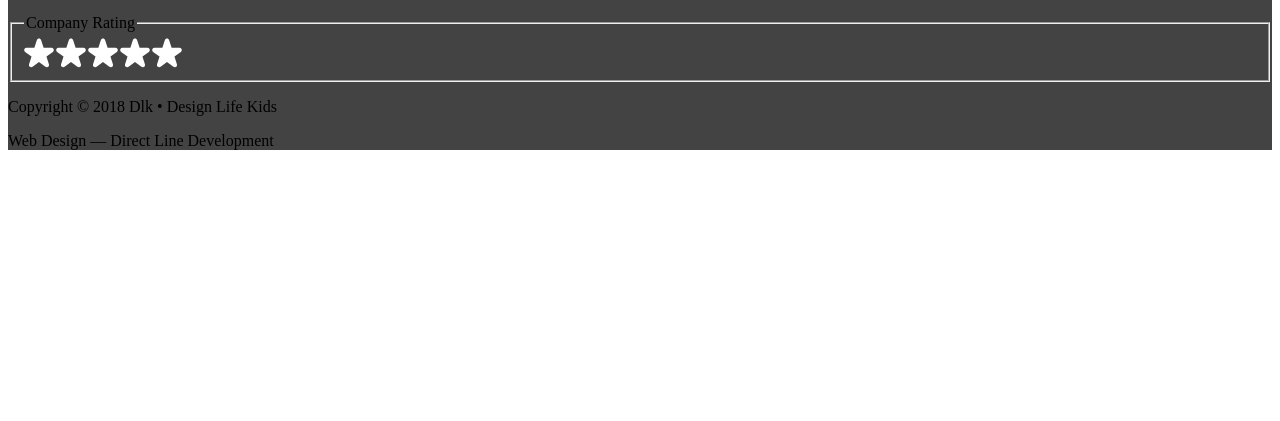
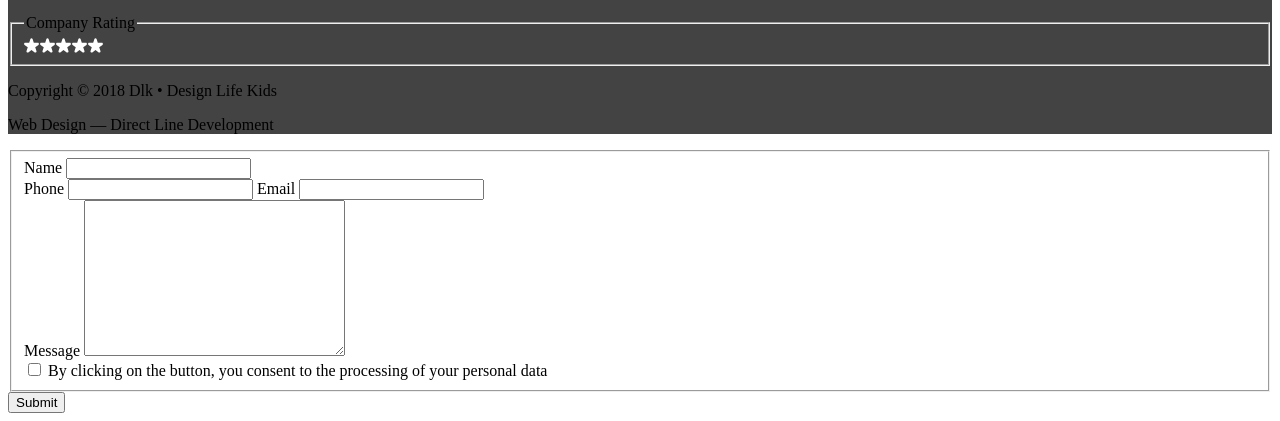
Before and after one commit to dl-academy-edu/yo-konstantinova-lydia, a plain HTML site: page index.html in a window 1280 px wide. Shown: the part 4028-4449 px from the top of the page. Before the commit the page ends 4194 px from the top, so only its background shows below. Drawn offline with Linux system fonts and the light colour scheme.

Commit message:
upd: footer
исправила звездочки до нужных размеров, начала прописывать общие стили

```diff
--- a/style.css
+++ b/common.css
@@ -4,10 +4,10 @@
 
 .rating_group{
     position: relative;
-    width: 10em;
-    height: 2em;
+    width: 5em;
+    height: 1em;
     background-image: url(/static/icons/star.svg);
-    background-size: 2em auto;
+    background-size: 1em auto;
     background-repeat: repeat-x;
 }
 
@@ -15,8 +15,8 @@
     position: absolute;
     top: 0;
     left: 0;
-    width: 2em;
-    height: 2em;
+    width: 1em;
+    height: 1em;
     appearance: none;
     font-size: inherit;
     margin: 0;
@@ -24,25 +24,25 @@
 
 .rating_star:nth-of-type(1){
     z-index: 5;
-    width: 2em;
+    width: 1em;
 }
 
 .rating_star:nth-of-type(2){
     z-index: 4;
-    width: 4em;
+    width: 2em;
 }
 
 .rating_star:nth-of-type(3){
     z-index: 3;
-    width: 6em;
+    width: 3em;
 }
 
 .rating_star:nth-of-type(4){
     z-index: 2;
-    width: 8em;
+    width: 4em;
 }
 
 .rating_star:nth-of-type(5){
     z-index: 1;
-    width: 10em;
+    width: 5em;
 }
--- a/index.html
+++ b/index.html
@@ -4,7 +4,7 @@
     <meta charset="UTF-8">
     <meta http-equiv="X-UA-Compatible" content="IE=edge">
     <meta name="viewport" content="width=device-width, initial-scale=1.0">
-    <link rel="stylesheet" href="/style.css">
+    <link rel="stylesheet" href="/common.css">
     <title>DLK</title>
 </head>
 <body>
@@ -227,5 +227,29 @@
             <p>Copyright © 2018 Dlk • Design Life Kids</p>
             <p>Web Design — Direct Line Development</p>
     </footer>
+    <!--PopUp-->
+    <form action="#">
+        <fieldset>
+            <div>
+                <label for="name">Name</label>
+                <input type="text" id="name">
+            </div>
+            <div>
+                <label for="phone">Phone</label>
+                <input type="tel" id="phone">
+                <label for="email">Email</label>
+                <input type="email" id="email">
+            </div>
+            <div>
+                <label for="message">Message</label>
+                <textarea id="message" cols="30" rows="10"></textarea>
+            </div>
+            <div>
+                <input type="checkbox" id="personal data">
+        <label for="personal data">By clicking on the button, you consent to the processing of your personal data</label>
+            </div>
+        </fieldset>
+        <button type="submit">Submit</button>
+    </form>
 </body>
 </html>
```
Also changed, not shown: pages/blog.html (+1 -0 lines), pages/catalog.html (+1 -0 lines), pages/contact.html (+1 -0 lines), pages/toys.html (+1 -0 lines).
